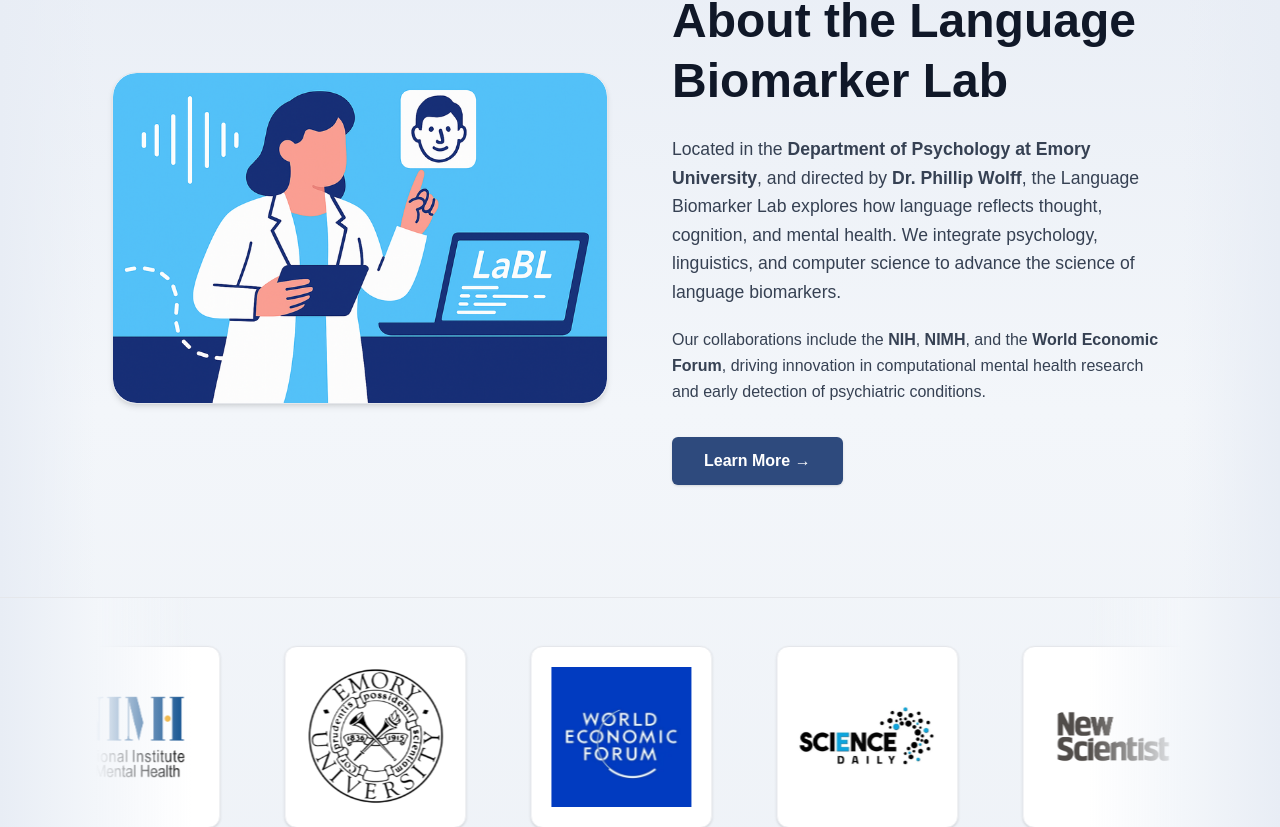
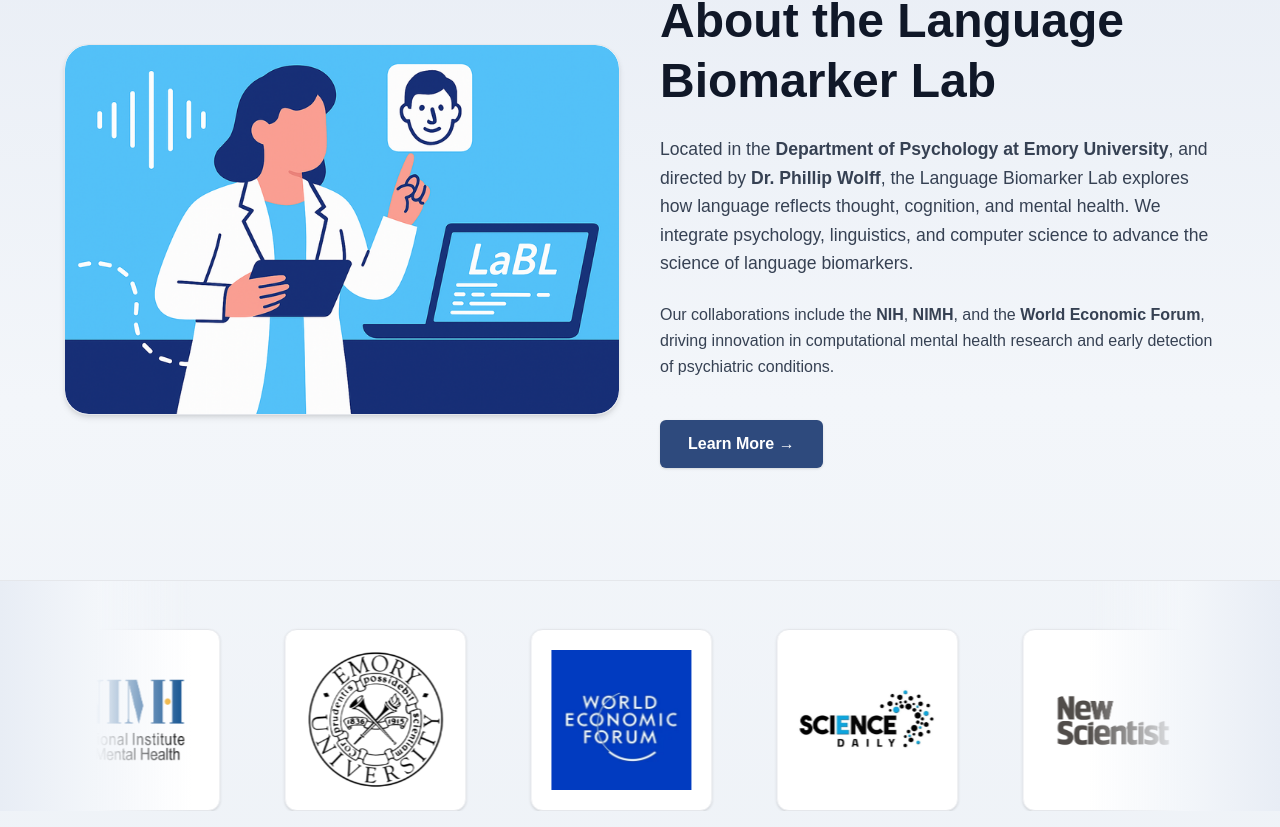
Before and after one commit to chris-emory/labl-website, a Next.js app: page / in a window 1280 px wide. Shown: the part 1698-2525 px from the top of the page. Built offline with nearby package versions, Linux system fonts and the light colour scheme.

Commit message:
feat: update about page again

```diff
--- a/src/components/home/About.tsx
+++ b/src/components/home/About.tsx
@@ -14,71 +14,64 @@
 
   return (
     <section className="relative w-full bg-gradient-to-b from-[#e8edf5] via-[#f3f6fa] to-[#eef2f7] py-24 md:py-28 border-t border-gray-200 overflow-hidden">
-      {/* gradient sides for smooth edges */}
-      <div className="absolute left-0 top-0 w-[15%] h-full bg-gradient-to-r from-[#e8edf5] via-transparent to-transparent pointer-events-none" />
-      <div className="absolute right-0 top-0 w-[15%] h-full bg-gradient-to-l from-[#e8edf5] via-transparent to-transparent pointer-events-none" />
+      <div className="max-w-[90rem] mx-auto px-4 sm:px-6 md:px-8 lg:px-12 xl:px-16 grid md:grid-cols-2 gap-10 items-center">
 
-      <div className="relative w-full px-4 sm:px-8 md:px-12 lg:px-20 xl:px-28 2xl:px-32 grid md:grid-cols-2 gap-8 md:gap-12 lg:gap-16 items-center">
-        {/* === Illustration === */}
-        <div className="flex justify-center md:justify-end w-full">
-          <div className="relative w-full max-w-[520px] rounded-3xl bg-white border border-gray-200 shadow-md overflow-hidden">
+        {/* === Left Illustration — flush with section edge === */}
+        <div className="relative flex justify-start">
+          <div className="relative w-full sm:w-[90%] md:w-[95%] lg:w-[100%] rounded-3xl bg-white border border-gray-200 shadow-md overflow-hidden">
             <Image
               src="/about-illustration.png"
               alt="Language Biomarker Lab"
-              width={520}
-              height={400}
-              className="rounded-3xl object-cover w-full h-auto"
+              width={600}
+              height={440}
+              className="object-cover object-left w-full h-auto rounded-3xl"
+              priority
             />
           </div>
         </div>
 
-        {/* === Text Content === */}
-        <div className="max-w-[700px]">
-          <h2 className="text-3xl sm:text-4xl md:text-5xl font-bold text-gray-900 mb-5 sm:mb-6 leading-tight">
+        {/* === Right Content === */}
+        <div className="max-w-xl lg:max-w-2xl">
+          <h2 className="text-3xl sm:text-4xl md:text-5xl font-bold text-gray-900 mb-6 leading-tight">
             About the Language Biomarker Lab
           </h2>
-          <p className="text-base sm:text-lg md:text-[1.1rem] text-gray-700 leading-relaxed mb-5">
+
+          <p className="text-base sm:text-lg md:text-[1.1rem] text-gray-700 leading-relaxed mb-6">
             Located in the <strong>Department of Psychology at Emory University</strong>, and directed by{" "}
             <strong>Dr. Phillip Wolff</strong>, the Language Biomarker Lab explores how language reflects thought,
             cognition, and mental health. We integrate psychology, linguistics, and computer science to advance the
             science of language biomarkers.
           </p>
-          <p className="text-gray-700 leading-relaxed mb-8">
+
+          <p className="text-sm sm:text-base md:text-[1rem] text-gray-700 leading-relaxed mb-10">
             Our collaborations include the <strong>NIH</strong>, <strong>NIMH</strong>, and the{" "}
             <strong>World Economic Forum</strong>, driving innovation in computational mental health research and early
             detection of psychiatric conditions.
           </p>
+
           <a
             href="https://linguistics.emory.edu"
             target="_blank"
             rel="noopener noreferrer"
-            className="inline-block bg-[#2e4a7d] hover:bg-[#253a63] text-white px-7 sm:px-8 py-3 rounded-md font-semibold shadow-sm transition-colors"
+            className="inline-block bg-[#2e4a7d] hover:bg-[#253a63] text-white px-7 py-3 rounded-md font-semibold shadow-sm transition-colors"
           >
             Learn More →
           </a>
         </div>
       </div>
 
-      {/* === Partners === */}
+      {/* === Partner Logos === */}
       <div className="relative mt-24 md:mt-28 overflow-hidden border-t border-gray-200 pt-12">
-        <div className="flex w-max animate-scrollSmooth gap-12 sm:gap-14 md:gap-16 px-6">
+        <div className="flex w-max animate-scrollSmooth gap-16 px-6">
           {[...partners, ...partners].map((logo, i) => (
             <div
               key={i}
-              className="flex items-center justify-center min-w-[160px] sm:min-w-[180px] bg-white border border-gray-200 rounded-xl shadow-sm p-5 hover:border-[#607ea6] transition-colors"
+              className="flex items-center justify-center min-w-[160px] bg-white border border-gray-200 rounded-xl shadow-sm p-5 hover:border-[#607ea6] transition-colors"
             >
-              <Image
-                src={logo.src}
-                alt={logo.alt}
-                width={140}
-                height={70}
-                className="object-contain"
-              />
+              <Image src={logo.src} alt={logo.alt} width={140} height={70} className="object-contain" />
             </div>
           ))}
         </div>
-
-        {/* side fades */}
         <div className="absolute left-0 top-0 w-48 h-full bg-gradient-to-r from-[#e8edf5] via-[#f3f6fa] to-transparent pointer-events-none" />
         <div className="absolute right-0 top-0 w-48 h-full bg-gradient-to-l from-[#e8edf5] via-[#f3f6fa] to-transparent pointer-events-none" />
       </div>
```
